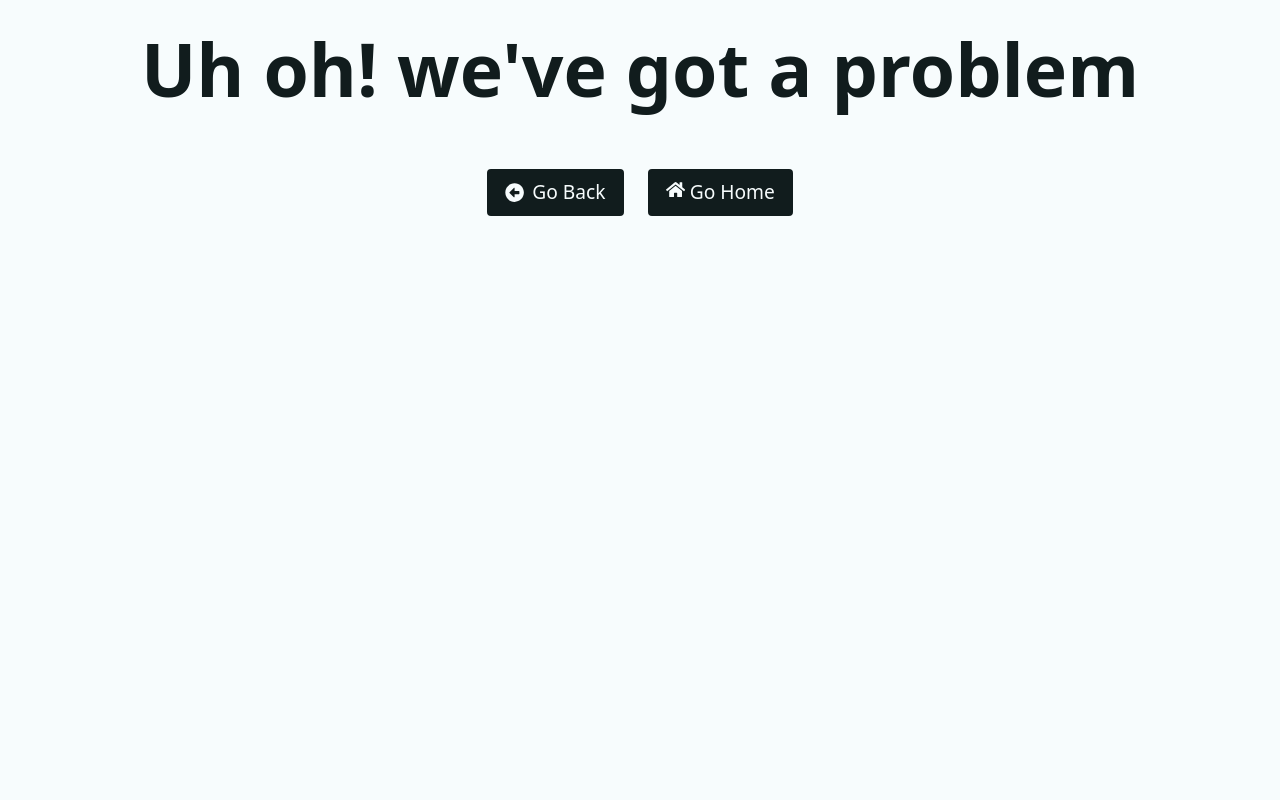
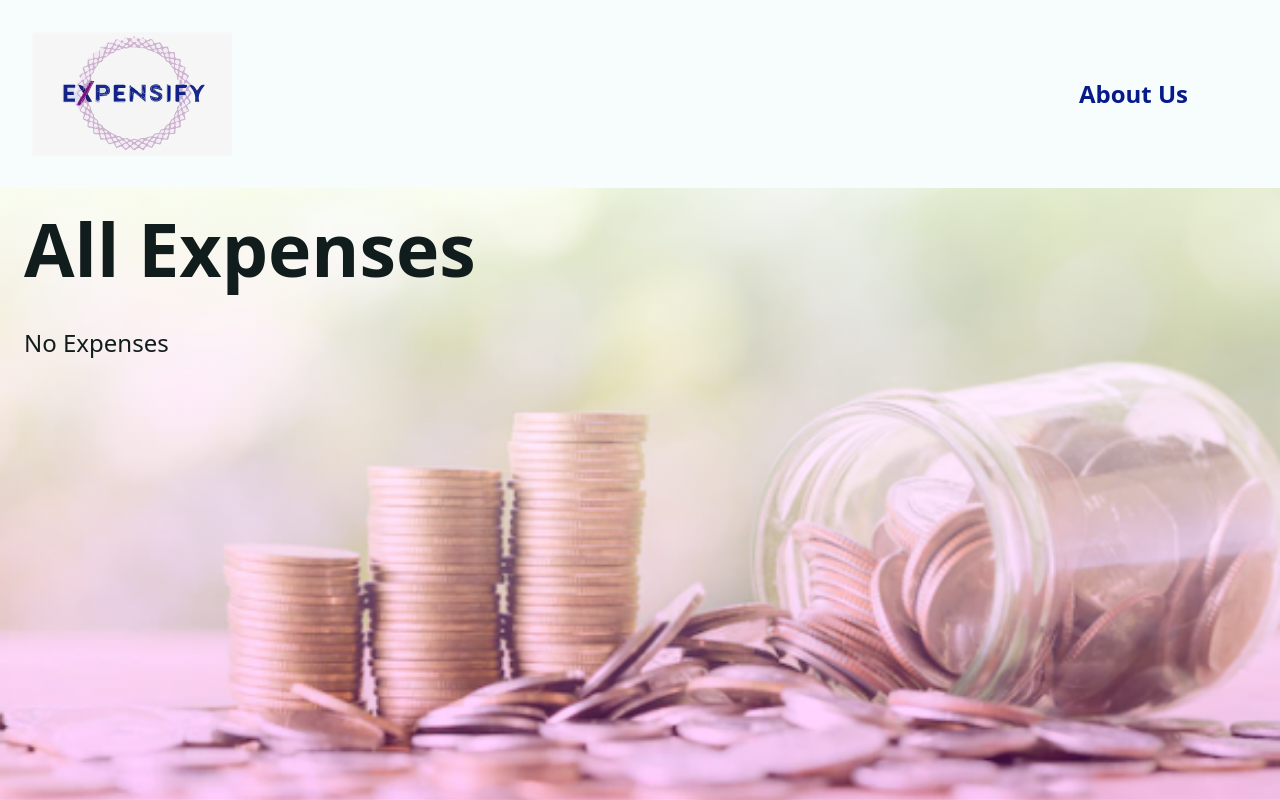
Before and after one commit to ochosteve08/Expensify, a React (Vite) app: page /expenses in a window 1280 px wide. Built offline with nearby package versions, Linux system fonts and the light colour scheme.

Commit message:
add expenses Page

```diff
--- a/src/App.jsx
+++ b/src/App.jsx
@@ -7,6 +7,9 @@
 import { LogoutAction } from "./actions/Logout";
 import { ToastContainer } from "react-toastify";
 import "react-toastify/dist/ReactToastify.css";
+import ExpensesPage
+, { ExpensesLoader }
+ from "./pages/ExpensesPage";
 
 const router = createBrowserRouter([
   {
@@ -21,6 +24,11 @@
         loader: DashboardLoader,
         action: DashboardAction,
         errorElement: <Error />,
+      },
+      {
+        path: "expenses",
+        element: <ExpensesPage />,
+        loader: ExpensesLoader,
       },
       {
         path: "about",
--- /dev/null
+++ b/src/pages/ExpensesPage.jsx
@@ -0,0 +1,35 @@
+import { useLoaderData } from "react-router-dom";
+import { FetchData } from "../helpers";
+import Table from "../components/Table";
+
+export const ExpensesLoader = () => {
+  const expenses = FetchData("expenses");
+
+  return { expenses };
+};
+
+const ExpensesPage = () => {
+  const { expenses } = useLoaderData();
+  console.log(expenses);
+  return (
+    <div className="grid-lg">
+      <h1>All Expenses</h1>
+      {expenses && expenses.length > 0 ? (
+        <div className="grid-md">
+          <h2>
+            Recent Expenses <small>{expenses.length} total</small>
+          </h2>
+          <Table
+            expenses={expenses
+              .sort((a, b) => b.createdAt - a.createdAt)
+              }
+          />
+        </div>
+      ) : (
+        <div>No Expenses</div>
+      )}
+    </div>
+  );
+};
+
+export default ExpensesPage;
--- a/src/pages/Home.jsx
+++ b/src/pages/Home.jsx
@@ -1,5 +1,6 @@
 /* eslint-disable react/prop-types */
 
+import { Link } from "react-router-dom";
 import AddBudgetForm from "../components/AddBudgetForm"
 import AddExpenseForm from "../components/AddExpenseForm";
 import BudgetItem from "../components/BudgetItem";
@@ -31,7 +32,9 @@
             {expenses && expenses.length > 0 &&
             <div className="grid-md">
               <h2>Recent Expenses</h2>
-              <Table expenses = {expenses.sort((a,b)=> b.createdAt - a.createdAt)} />
+              <Table expenses = {expenses.sort((a,b)=> b.createdAt - a.createdAt).slice(0,5)} />
+              { expenses.length > 5 && <Link to={'expenses'} className="btn btn--dark"
+              > View all expenses</Link> }
             </div>
             }
           </div>
```
